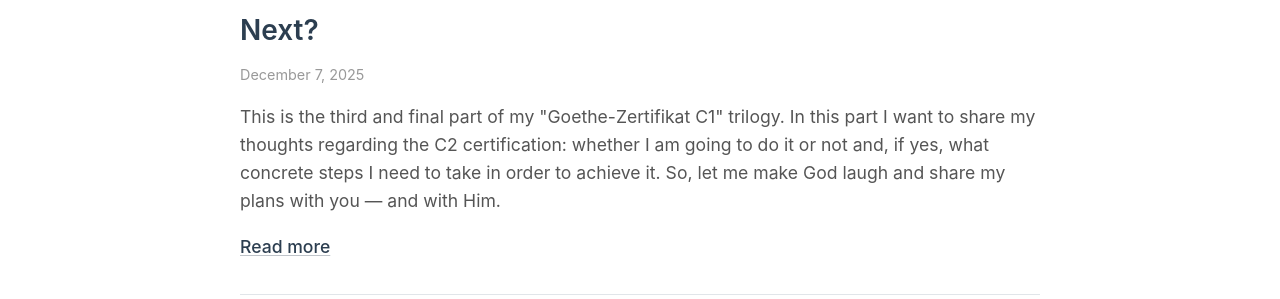
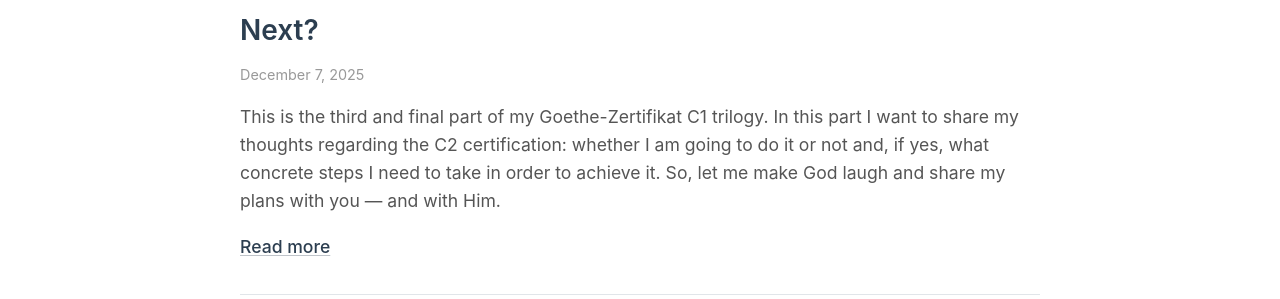
Before and after one commit to aistomin/aistomin.com, a Jekyll site: the page built from blog.markdown, in a window 1280 px wide and 900 px high, scrolled down 303 px. Shown: the part 154-453 px from the top of the window. Built offline with Jekyll 4.4.1, drawn with Linux system fonts in a browser that asks for light colours.

```diff
--- a/_posts/2025-12-07-goethe-c1-whats-next.markdown
+++ b/_posts/2025-12-07-goethe-c1-whats-next.markdown
@@ -2,7 +2,7 @@
 layout: post
 title: "Goethe-Zertifikat C1 — My Experience, Part III: What's Next?"
 date: 2025-12-07 08:00:00 +0100
-excerpt: 'This is the third and final part of my "Goethe-Zertifikat C1" trilogy. In this part I want to share my thoughts regarding the C2 certification: whether I am going to do it or not and, if yes, what concrete steps I need to take in order to achieve it. So, let me make God laugh and share my plans with you — and with Him.'
+excerpt: "This is the third and final part of my Goethe-Zertifikat C1 trilogy. In this part I want to share my thoughts regarding the C2 certification: whether I am going to do it or not and, if yes, what concrete steps I need to take in order to achieve it. So, let me make God laugh and share my plans with you — and with Him."
 keywords: Goethe C2, German language learning, C1 to C2 journey, German certification, language learning strategy, advanced German, Goethe-Zertifikat preparation, German grammar mastery, German language exam, C2 level planning, German study plan, learning German effectively
 image: /assets/images/goethe-c1-whats-next.jpg
 comments: true
```
